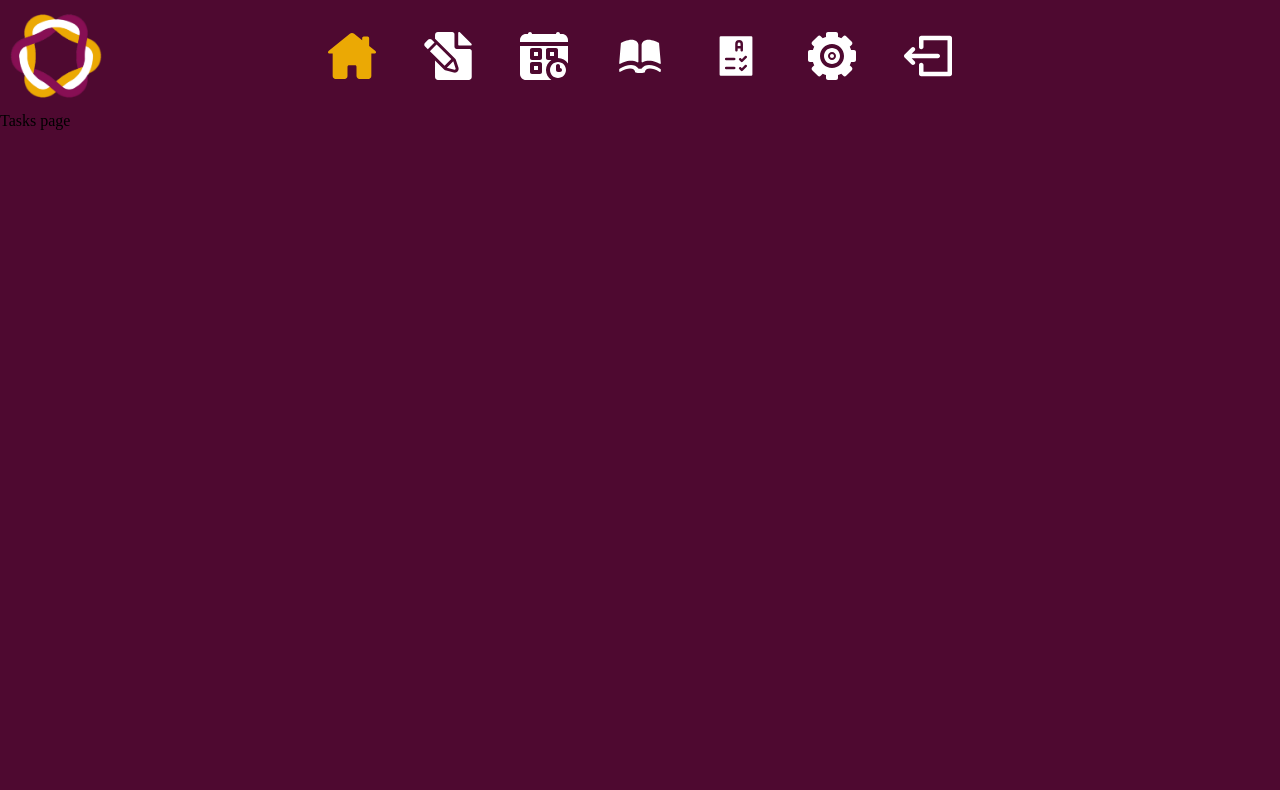
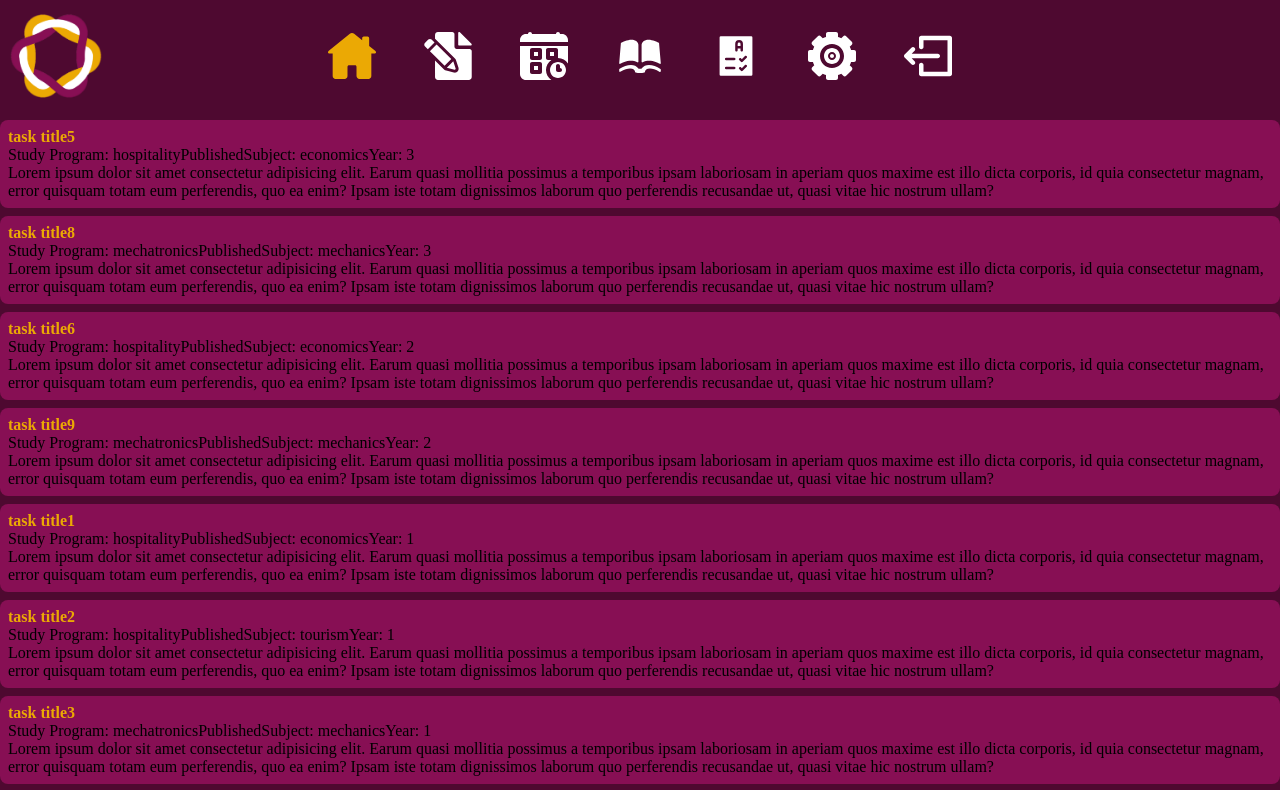
Before and after one commit to dhunjadi/vuka-v3, a React (Create React App) app: page /tasks in a window 1280 px wide. Shown: the top 790 px of the page. Built offline with nearby package versions, Linux system fonts and the light colour scheme.

Commit message:
filtering tasks for display for students, admin and prof see all tasks

```diff
--- a/src/components/Card.tsx
+++ b/src/components/Card.tsx
@@ -2,15 +2,17 @@ import React, {PropsWithChildren} from 'react';
 
 interface CardProps {
     header?: string;
+    info?: string[];
     cursorPointer?: boolean;
     onClick?: () => void;
 }
 
 const Card = (props: PropsWithChildren<CardProps>): JSX.Element => {
-    const {header, cursorPointer, children, onClick} = props;
+    const {header, info, cursorPointer, children, onClick} = props;
     return (
         <div className={`c-card ${cursorPointer && 'cursor-p'}`} onClick={onClick}>
             <div className="c-card__header">{header}</div>
+            <div className="c-card__info">{info}</div>
             {children}
         </div>
     );
@@ -20,6 +22,7 @@ export default Card;
 
 Card.defaultProps = {
     header: '',
+    info: [],
     cursorPointer: false,
     onClick: undefined,
 };
--- a/src/data/userList.ts
+++ b/src/data/userList.ts
@@ -21,13 +21,15 @@ interface IClasses {
     ects: number;
 }
 
+export type UserRole = 'student' | 'professor' | 'admin' | undefined;
+
 export interface IUser {
     id: string;
     fName: string;
     lName: string;
     email: string;
     password: string;
-    status: string;
+    role: UserRole;
     studyProgram: string;
     year: number;
     books: IBooks[];
@@ -41,7 +43,7 @@ const userList: IUser[] = [
         lName: 'Ivanic',
         email: 'iivanic@vuka.hr',
         password: 'vukastudent',
-        status: 'student',
+        role: 'student',
         studyProgram: 'hospitality',
         year: 2,
         books: [],
@@ -53,7 +55,7 @@ const userList: IUser[] = [
         lName: 'Markovic',
         email: 'mmarkovic@vuka.hr',
         password: 'vukaprof',
-        status: 'professor',
+        role: 'professor',
         studyProgram: 'professor',
         year: 6,
         books: [],
@@ -65,7 +67,7 @@ const userList: IUser[] = [
         lName: 'Adminic',
         email: 'admin@vuka.hr',
         password: 'vukaadmin',
-        status: 'admin',
+        role: 'admin',
         studyProgram: 'admin',
         year: 7,
         books: [],
--- a/src/pages/TasksPage.tsx
+++ b/src/pages/TasksPage.tsx
@@ -1,5 +1,6 @@
 import React from 'react';
 import {useSelector} from 'react-redux';
+import Card from '../components/Card';
 import Navbar from '../components/navbar/Navbar';
 import {StoreState} from '../store/reducers/rootReducer';
 
@@ -7,10 +8,46 @@ const TasksPage = (): JSX.Element => {
     const loggedInUser = useSelector((state: StoreState) => state.userReducer.loggedInUser);
     const taskList = useSelector((state: StoreState) => state.tasksReducer.taskList);
 
+    const tasksStudentsSee = taskList
+        .filter((task) => {
+            return task.studyProgram === loggedInUser.studyProgram && task.year <= loggedInUser.year && task.published === true;
+        })
+        .sort((a, b) => {
+            return b.year - a.year;
+        })
+        .map((task) => {
+            return (
+                <Card header={task.title} info={[`Subject: ${task.subject}`, `Year: ${task.year.toString()}`]} key={task.id}>
+                    {task.text}
+                </Card>
+            );
+        });
+
+    const tasksProfAndAdminSee = taskList
+        .sort((a, b) => {
+            return b.year - a.year;
+        })
+        .map((task) => {
+            return (
+                <Card
+                    header={task.title}
+                    info={[
+                        `Study Program: ${task.studyProgram}`,
+                        `${task.published ? 'Published' : 'Not published'}`,
+                        `Subject: ${task.subject}`,
+                        `Year: ${task.year.toString()}`,
+                    ]}
+                    key={task.id}
+                >
+                    {task.text}
+                </Card>
+            );
+        });
+
     return (
         <>
             <Navbar />
-            <div id="p-tasks">Tasks page</div>
+            <div id="p-tasks">{loggedInUser.role === 'student' ? tasksStudentsSee : tasksProfAndAdminSee}</div>
         </>
     );
 };
--- a/src/store/reducers/userReducer.ts
+++ b/src/store/reducers/userReducer.ts
@@ -13,7 +13,7 @@ const initialState = {
         lName: '',
         email: '',
         password: '',
-        status: '',
+        role: undefined,
         studyProgram: '',
         year: 0,
         books: [],
```
